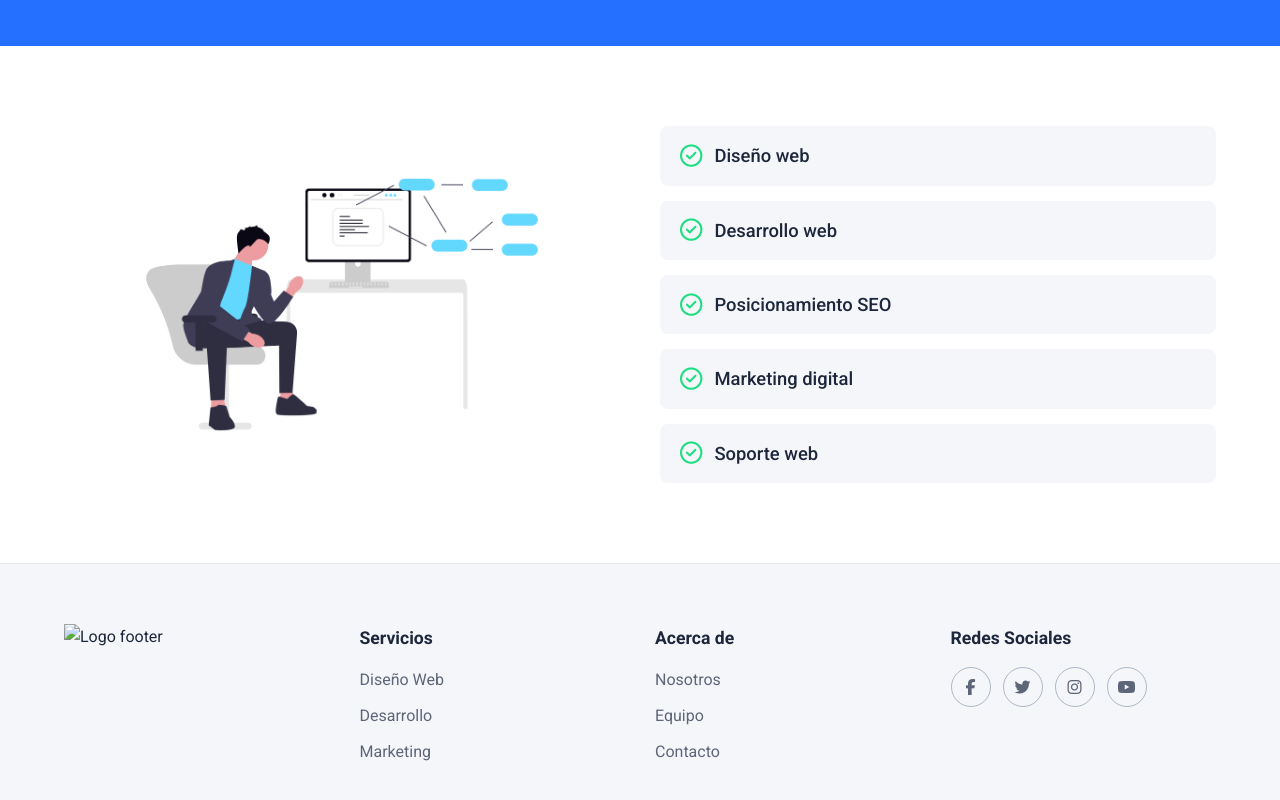
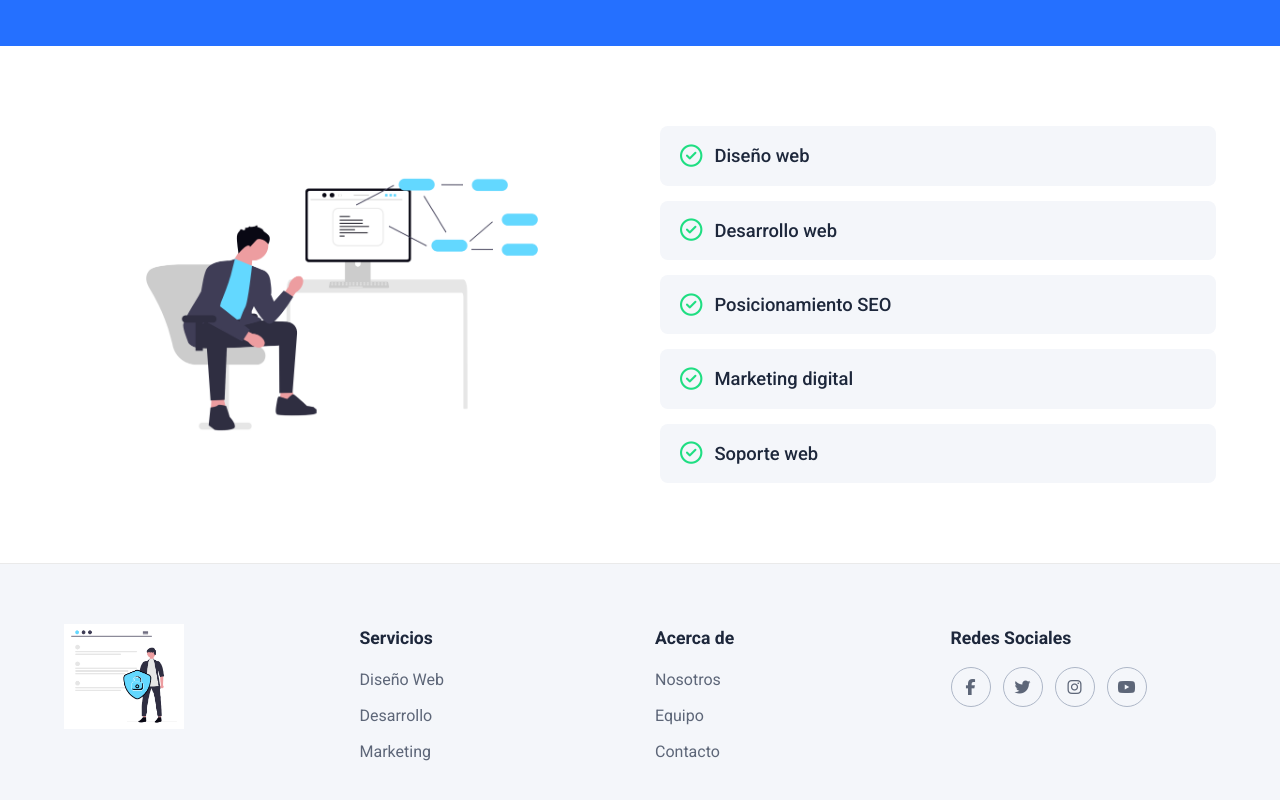
Before and after one commit to luisfuentesm37-spec/primera-pagina, a plain HTML site: page index.html in a window 1280 px wide. Shown: the part 2356-3156 px from the top of the page. Drawn offline with Linux system fonts and the light colour scheme.

Commit message:
Update index.html

```diff
--- a/index.html
+++ b/index.html
@@ -147,7 +147,7 @@
     <footer>
         <div class="contenedor footer-grid">
             <div class="partfooter">
-                <img src="imagenes/undraw_online-security_1o24.png" alt="Logo footer">
+                <img src="undraw_online-security_1o24.png" alt="Logo footer">
             </div>
             <div class="partfooter">
                 <h4>Servicios</h4>
```
